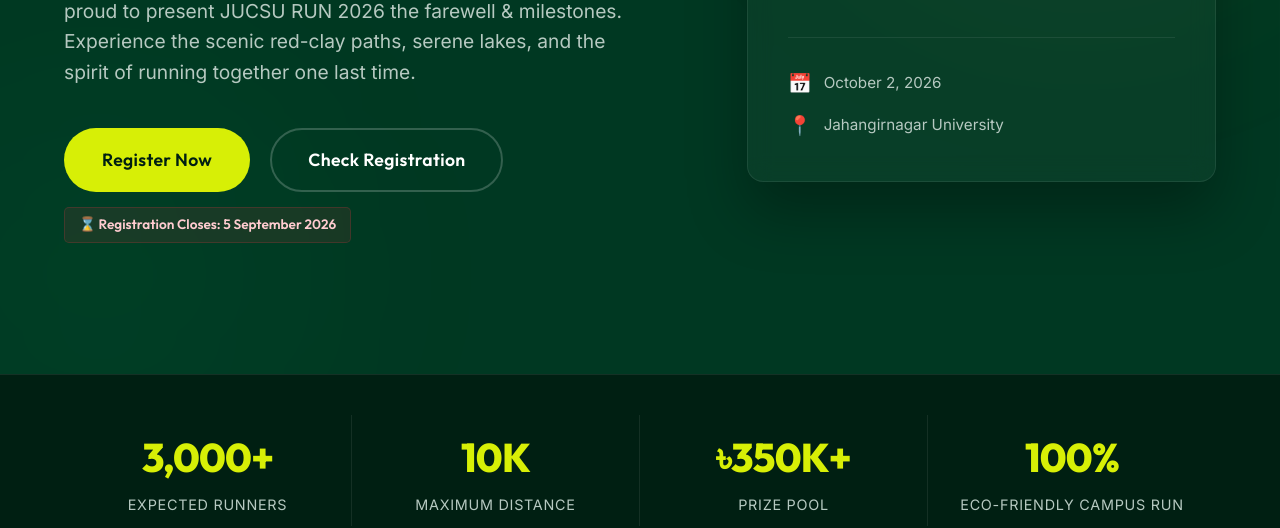
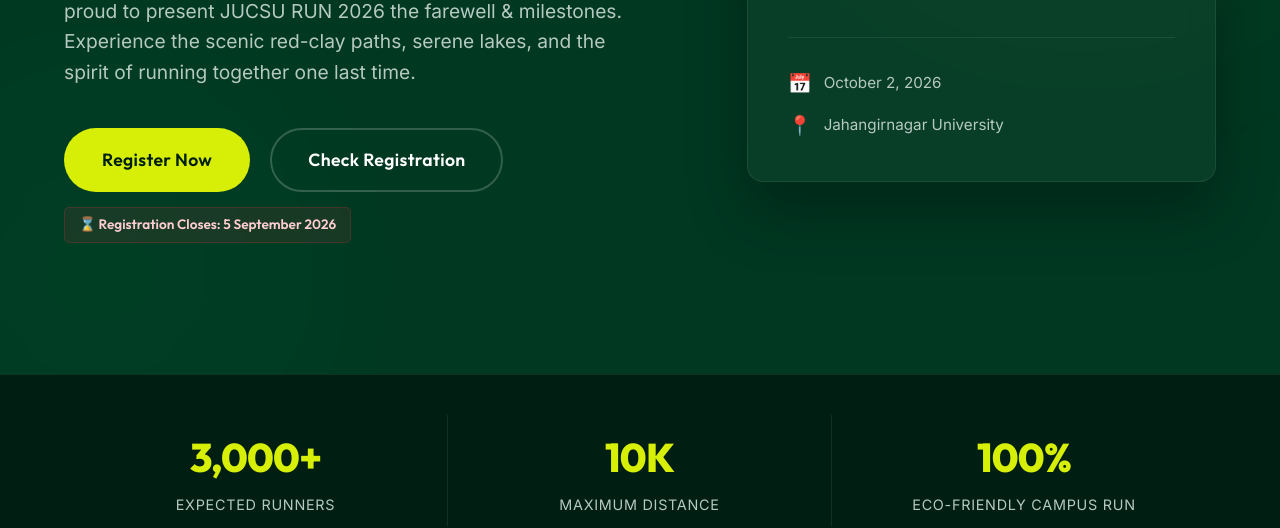
Before and after one commit to shiblu17/jucsu-run-2026, a website: page index.html in a window 1280 px wide. Shown: the part 426-954 px from the top of the page. Drawn offline with nearby package versions, Linux system fonts and the light colour scheme.

Commit message:
Remove Prize Pool stats card and adjust grid container columns to 3

```diff
--- a/index.css
+++ b/index.css
@@ -540,7 +540,7 @@ a {
 }
 .stats-container {
   display: grid;
-  grid-template-columns: repeat(4, 1fr);
+  grid-template-columns: repeat(3, 1fr);
   text-align: center;
 }
 .stat-card {
--- a/index.html
+++ b/index.html
@@ -10,7 +10,7 @@
   <link rel="preconnect" href="https://fonts.gstatic.com" crossorigin>
   <link href="https://fonts.googleapis.com/css2?family=Inter:wght@300;400;500;600;700&family=Outfit:wght@400;600;700;800;900&display=swap" rel="stylesheet">
   <!-- Stylesheets -->
-  <link rel="stylesheet" href="index.css?v=1.2">
+  <link rel="stylesheet" href="index.css?v=1.3">
 </head>
 <body>
 
@@ -185,10 +185,7 @@
         <h2 class="stat-number">10K</h2>
         <p class="stat-desc">Maximum Distance</p>
       </div>
-      <div class="stat-card">
-        <h2 class="stat-number">৳350K+</h2>
-        <p class="stat-desc">Prize Pool</p>
-      </div>
+
       <div class="stat-card">
         <h2 class="stat-number">100%</h2>
         <p class="stat-desc">Eco-Friendly Campus Run</p>
```
